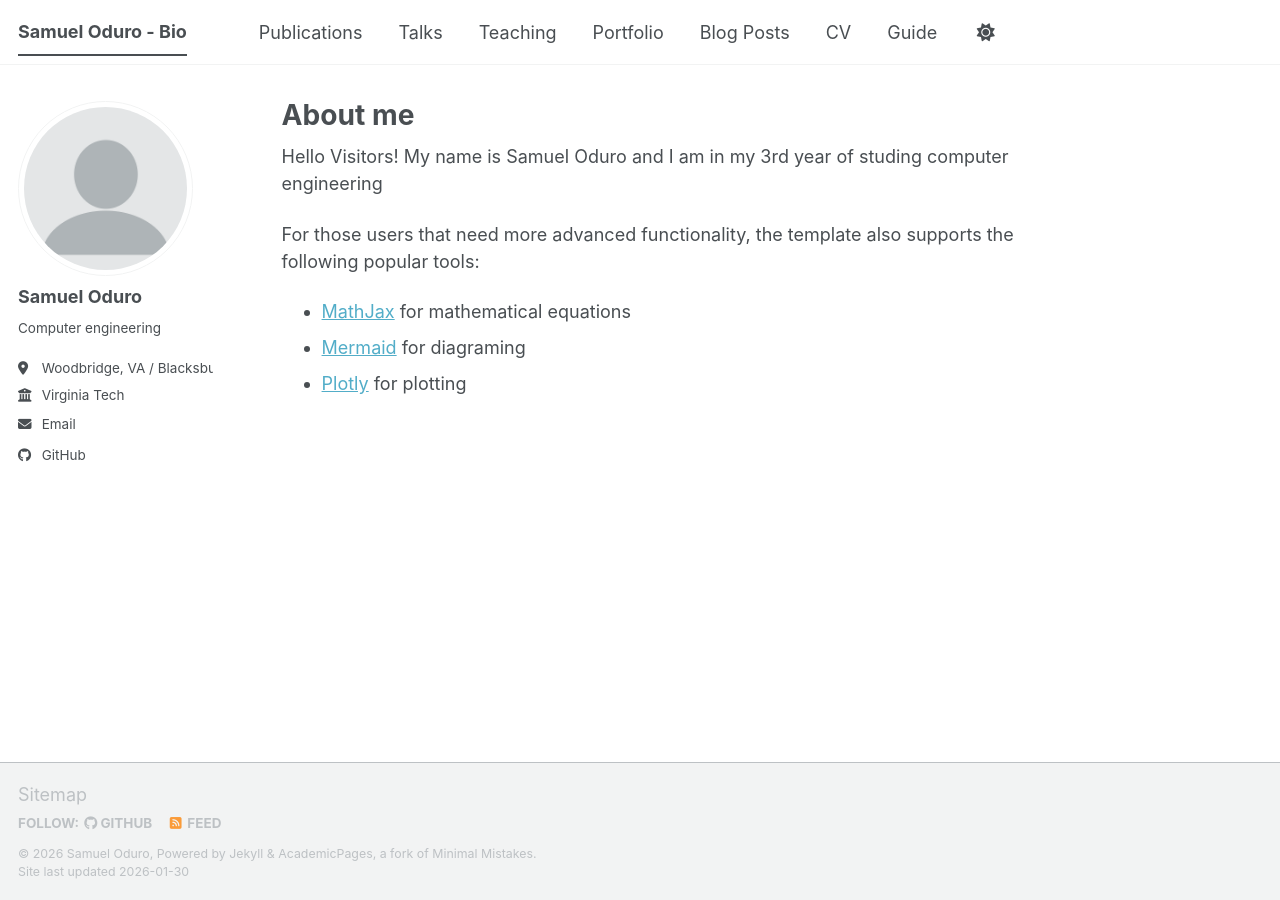
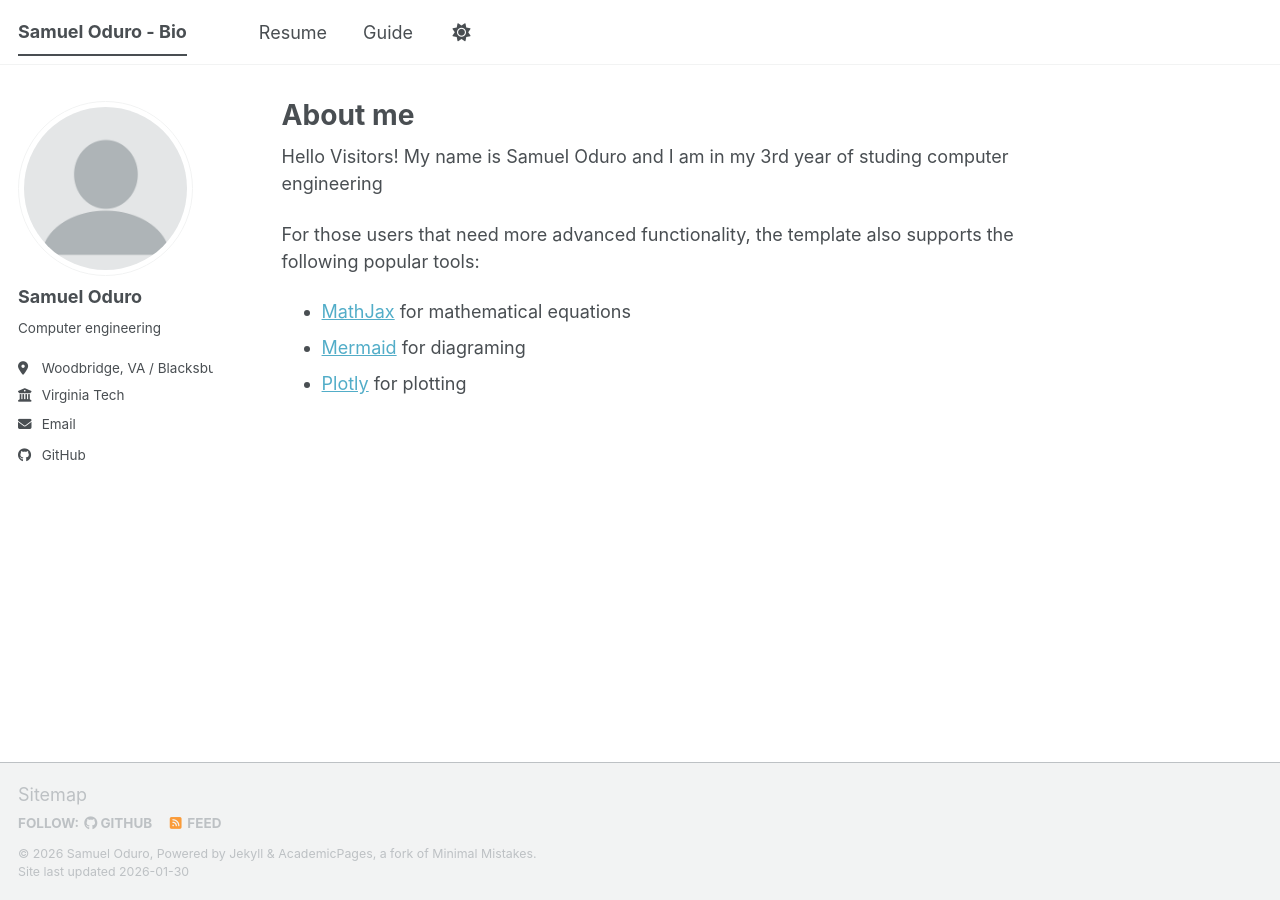
Before and after one commit to samduro3/samduro3.github.io, a Jekyll site: the page built from _pages/about.md, in a window 1280 px wide. Built offline with Jekyll 4.4.1, drawn with Linux system fonts in a browser that asks for light colours; a script bundle is joined from its source files by our own code; library files that are not in the unit come from our copies.

Commit message:
removed some tabs from website

```diff
--- a/_data/navigation.yml
+++ b/_data/navigation.yml
@@ -8,22 +8,8 @@
 #      Markdown formatted page while the second is generated using JSON.
 
 main:
-  - title: "Publications"
-    url: /publications/
 
-  - title: "Talks"
-    url: /talks/
-
-  - title: "Teaching"
-    url: /teaching/
-
-  - title: "Portfolio"
-    url: /portfolio/
-
-  - title: "Blog Posts"
-    url: /year-archive/
-
-  - title: "CV"
+  - title: "Resume"
     url: /cv/
 
   # - title: "CV"
```
